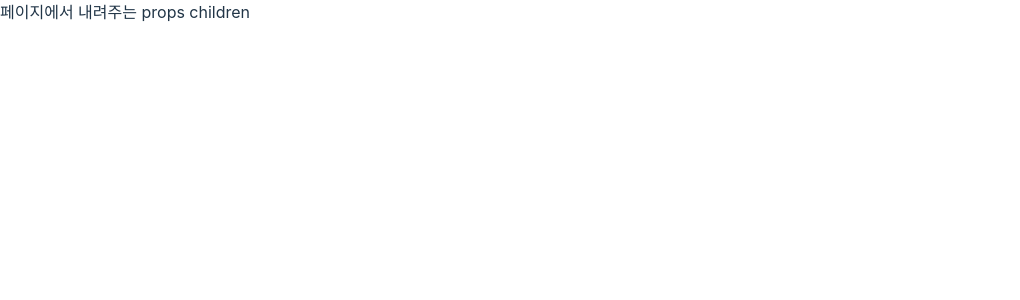
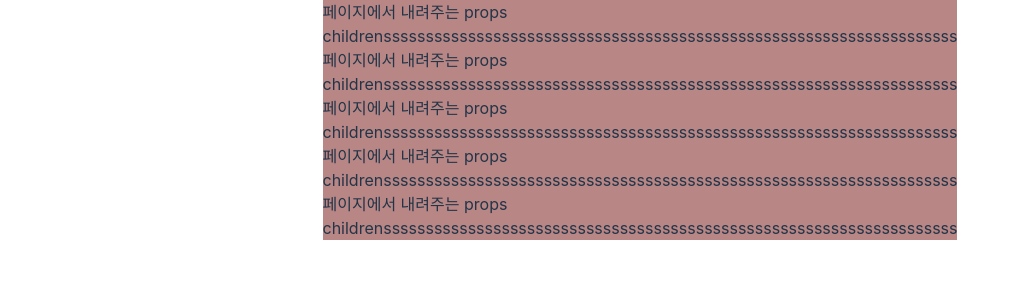
Before and after one commit to hh99-clone-team2/2stargram_FE, a React (Vite) app: page / in a window 1280 px wide. Shown: the top 300 px of the page, without its empty margins (0-1020 px from the left). Built offline with nearby package versions, Linux system fonts and the light colour scheme.

Commit message:
design-globalStyles

```diff
--- a/package.json
+++ b/package.json
@@ -13,7 +13,8 @@
     "axios": "^1.6.8",
     "react": "^18.2.0",
     "react-dom": "^18.2.0",
-    "react-router-dom": "^6.22.3"
+    "react-router-dom": "^6.22.3",
+    "styled-components": "^6.1.8"
   },
   "devDependencies": {
     "@types/node": "^20.11.30",
--- a/src/App.tsx
+++ b/src/App.tsx
@@ -1,9 +1,11 @@
-import React from "react";
+
 import { Outlet } from "react-router-dom";
+import GlobalStyles from "./styles/GlobalStyles";
 
 function App() {
   return (
     <>
+      <GlobalStyles />
       <Outlet />
     </>
   );
--- a/src/components/MainComponents.tsx
+++ b/src/components/MainComponents.tsx
@@ -1,11 +1,20 @@
 import React from "react";
+import styled from "styled-components";
+
+const Container = styled.div`
+  background-color: #b98686;
+
+  width: 100%;
+
+
+`;
 
 type PropsType = {
   children: string;
 };
 
 function MainComponents({ children }: PropsType) {
-  return <div>{children}</div>;
+  return <Container>{children}</Container>;
 }
 
 export default MainComponents;
--- a/src/pages/Main.tsx
+++ b/src/pages/Main.tsx
@@ -2,7 +2,31 @@ import React from "react";
 import MainComponents from "../components/MainComponents";
 
 function Main() {
-    return <MainComponents>페이지에서 내려주는 props children</MainComponents>;
+  return (
+    <>    <MainComponents>
+      페이지에서 내려주는 props
+      childrenssssssssssssssssssssssssssssssssssssssssssssssssssssssssssssssssssss
+    </MainComponents>
+    <MainComponents>
+      페이지에서 내려주는 props
+      childrenssssssssssssssssssssssssssssssssssssssssssssssssssssssssssssssssssss
+    </MainComponents>
+    <MainComponents>
+      페이지에서 내려주는 props
+      childrenssssssssssssssssssssssssssssssssssssssssssssssssssssssssssssssssssss
+    </MainComponents>
+    <MainComponents>
+      페이지에서 내려주는 props
+      childrenssssssssssssssssssssssssssssssssssssssssssssssssssssssssssssssssssss
+    </MainComponents>
+    <MainComponents>
+      페이지에서 내려주는 props
+      childrenssssssssssssssssssssssssssssssssssssssssssssssssssssssssssssssssssss
+    </MainComponents>
+
+    </>
+
+  );
 }
 
 export default Main;
--- /dev/null
+++ b/src/styles/GlobalStyles.ts
@@ -0,0 +1,16 @@
+import { createGlobalStyle } from "styled-components";
+const GlobalStyles = createGlobalStyle`
+body {
+  display: flex;
+  justify-content: center; /* 수평 중앙 정렬 */
+  height: 100vh; /* 화면 전체 높이 */
+
+  max-width: 615px;
+    margin: 0 auto; /* 가운데 정렬 */
+    box-sizing: border-box; /* padding 값을 포함하여 요소 크기 계산 */
+}
+
+
+`;
+
+export default GlobalStyles;
```
Also changed, not shown: src/components/Layout/Navbar.tsx (added), src/pages/LoginSignUp.tsx (added), src/pages/Mypage.tsx (added), 1 other file (tests, documents, lock files or other folders).
